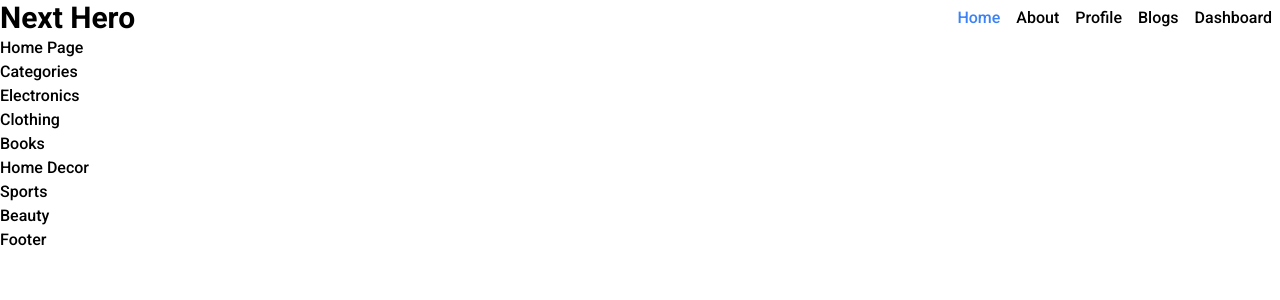
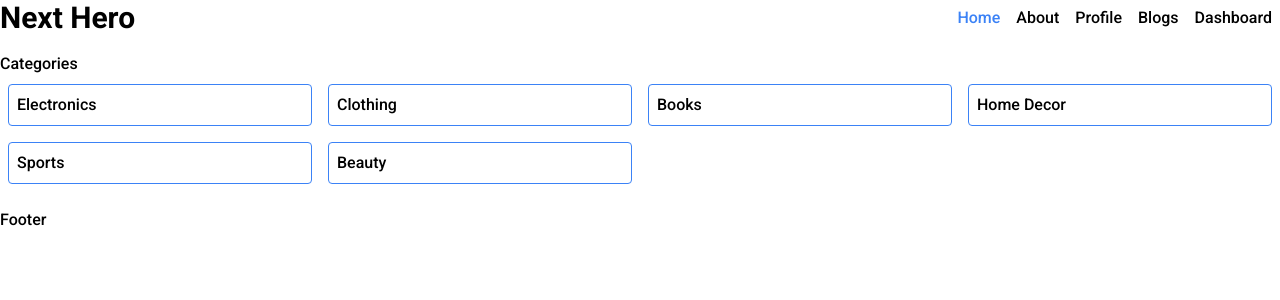
Before and after one commit to getAhsaan/try-next-js, a Next.js app: page / in a window 1280 px wide. Shown: the top 300 px of the page. Built offline with nearby package versions, Linux system fonts and the light colour scheme; data requests are answered from the project's data file.

Commit message:
Revalidating Data(ISR)

```diff
--- a/src/app/(with-layout)/layout.js
+++ b/src/app/(with-layout)/layout.js
@@ -6,7 +6,7 @@ const WithLayout = ({ children }) => {
     <div>
       <Navbar />
       {children}
-      <footer>Footer</footer>
+      <footer className=" container mx-auto">Footer</footer>
     </div>
   );
 };
--- a/src/app/(with-layout)/page.js
+++ b/src/app/(with-layout)/page.js
@@ -7,8 +7,8 @@ export const metadata = {
 
 const HomePage = () => {
   return (
-    <main>
-      <h1>Home Page</h1>
+    <main className="container mx-auto my-4">
+      {/* <h1>Home Page</h1> */}
       <Categories />
     </main>
   );
--- a/src/components/HomePage/SingleCategory.jsx
+++ b/src/components/HomePage/SingleCategory.jsx
@@ -4,9 +4,11 @@ import React from "react";
 const SingleCategory = ({ category }) => {
   const { id, name } = category;
   return (
-    <Link href={`/products?categoryId=${id}`}>
-      <h1>{name}</h1>
-    </Link>
+    <div className=" border p-2 border-blue-500 m-2 rounded">
+      <Link href={`/products?categoryId=${id}`}>
+        <h1>{name}</h1>
+      </Link>
+    </div>
   );
 };
 
--- a/src/components/HomePage/categories.jsx
+++ b/src/components/HomePage/categories.jsx
@@ -7,7 +7,7 @@ const Categories = async () => {
   return (
     <div>
       <h1>Categories</h1>
-      <div className=" container mx-auto">
+      <div className=" container mx-auto md:grid  grid-cols-4">
         {categories.map((category) => (
           <SingleCategory category={category} key={category.id} />
         ))}
--- a/src/components/Navbar.jsx
+++ b/src/components/Navbar.jsx
@@ -27,7 +27,7 @@ const Navbar = () => {
   return (
     <div>
       <nav className="flex items-center justify-between container mx-auto ">
-        <h1 className="text-3xl font-semibold">Next Hero </h1>
+        <h1 className="md:text-3xl text-xl font-semibold">Next Hero </h1>
         <ul className="flex items-center justify-center">
           {navItems.map(({ path, title }) => (
             <li key={path} className="mx-2">
--- a/src/utils/getAllCategories.js
+++ b/src/utils/getAllCategories.js
@@ -1,6 +1,8 @@
 const getAllCategories = async () => {
   const res = await fetch("http://localhost:5000/categories", {
-    cache: "force-cache",
+      next: {
+        revalidate: 5,
+    }
   });
   return res.json();
 };
```
Also changed, not shown: src/utils/getSingleProduct.js (line endings or trailing spaces).
